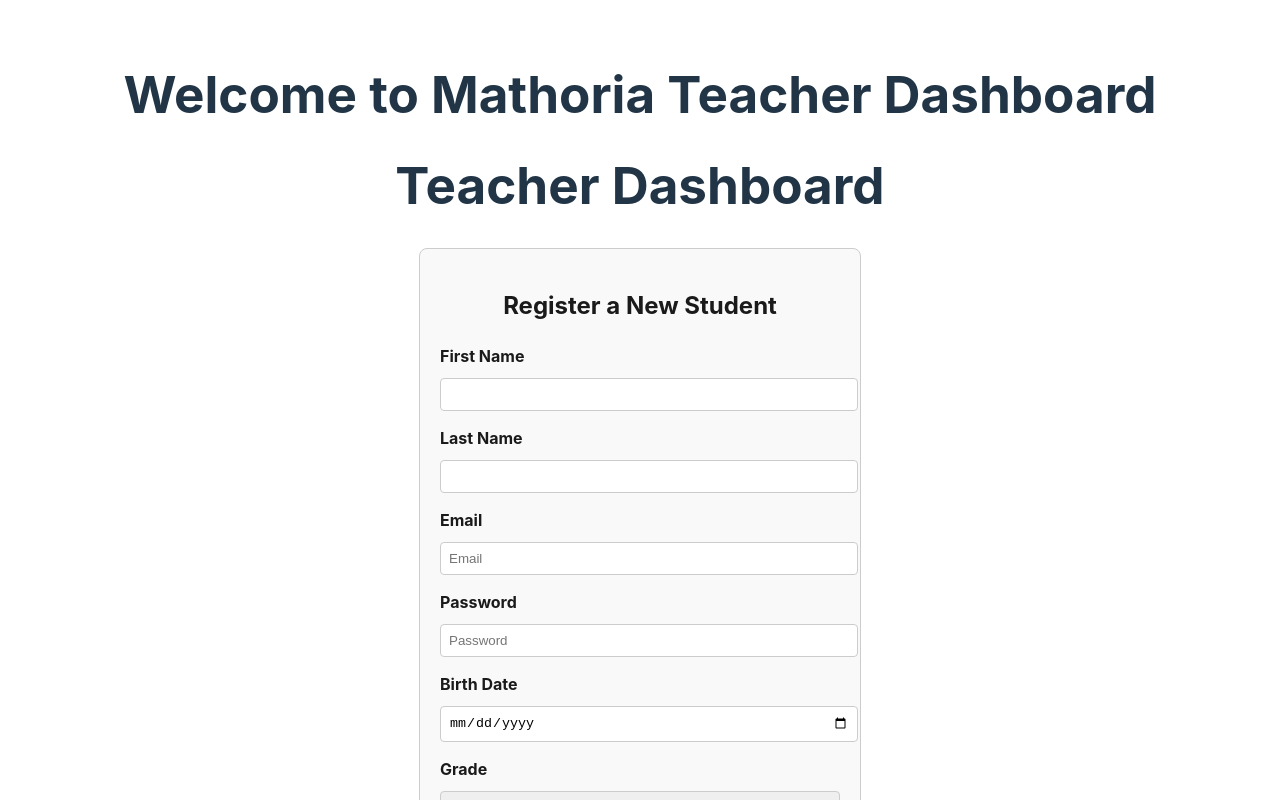
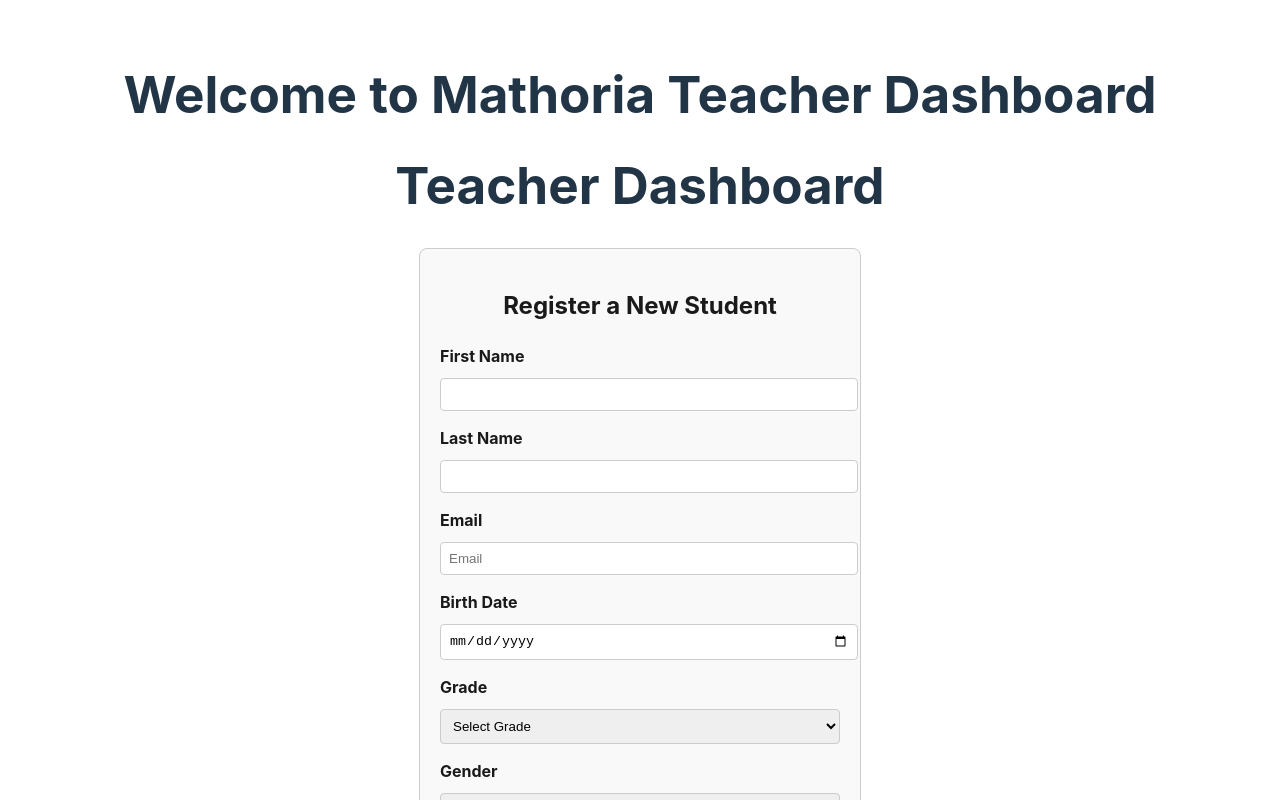
Before and after one commit to najlae01/math-dashboard-react, a React (Vite) app: page /register-student in a window 1280 px wide. Shown: the top 800 px of the page. Built offline with nearby package versions, Linux system fonts and the light colour scheme; no server answers.

Commit message:
no password input for teachers

```diff
--- a/src/components/StudentCreationForm.jsx
+++ b/src/components/StudentCreationForm.jsx
@@ -10,7 +10,6 @@
     firstName: "",
     lastName: "",
     email: "",
-    password: "",
     birthday: "",
     grade: "",
     gender: "",
@@ -31,7 +30,7 @@
     setIsSubmitting(true);
 
     try {
-      const userCredential = await createUserWithEmailAndPassword(auth, formData.email, formData.password);
+      const userCredential = await createUserWithEmailAndPassword(auth, formData.email, "password");
       const studentUID = userCredential.user.uid;
 
       const db = getDatabase();
@@ -65,7 +64,6 @@
               firstName: "",
               lastName: "",
               email: "",
-              password: "",
               birthday: "",
               grade: "",
               gender: "",
@@ -174,17 +172,6 @@
         </div>
 
         <div className="form-group">
-          <label>Password</label>
-          <input
-            type="password"
-            name="password"
-            placeholder="Password"
-            value={formData.password}
-            onChange={handleChange}
-            required />
-        </div>
-
-        <div className="form-group">
           <label>Birth Date</label>
           <input
             type="date"
```
